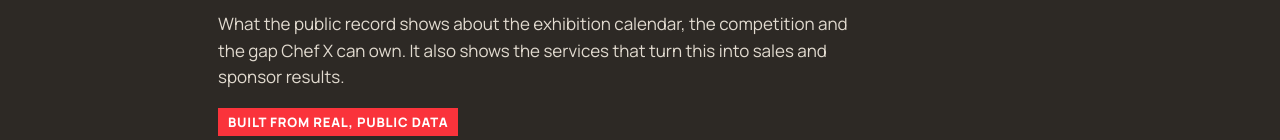
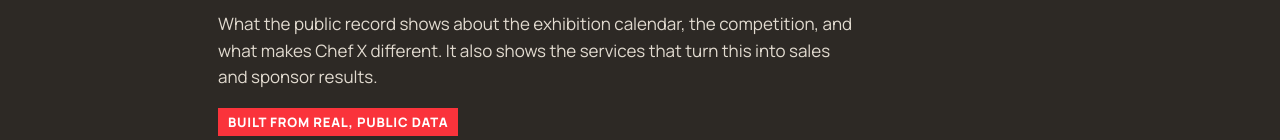
Before and after one commit to ayd-services/chefx-k7q2, a plain HTML site: page market.html in a window 1280 px wide. Shown: the part 230-370 px from the top of the page. Drawn offline with Linux system fonts and the light colour scheme.

Commit message:
Plainer wording: 'what makes Chef X different'
Claude-Session: https://claude.ai/code/session_01MjeRfthMMPt7U4rAFcqxZy

```diff
--- a/market.html
+++ b/market.html
@@ -56,7 +56,7 @@ main a{color:#B0262C;text-decoration:none;border-bottom:1px solid #F4B8BA;font-w
 .kpis{margin-top:16px!important;grid-template-columns:1fr 1fr!important}h1{font-size:30px!important}
 table{display:block;overflow-x:auto;white-space:nowrap}.two{grid-template-columns:1fr!important}}
 @media print{.bar-cta{display:none}body{padding-bottom:0}details>summary{display:none}}
-</style></head><body><header class="hero"><div class="wrap"><div class="brand"><img src="assets/ayd-mark.png" alt=""><span>AYD <span class="x">×</span> ITRUST</span></div><div class="lab">Market analysis · sample for Spot Global</div><h1>Ramadan at Kuwait International Fair:<br>where Chef X fits</h1><div class="sub">What the public record shows about the exhibition calendar, the competition and the gap Chef X can own. It also shows the services that turn this into sales and sponsor results.</div><div class="tag">BUILT FROM REAL, PUBLIC DATA</div></div><div class="prep">Prepared for Spot Global</div></header><main class="wrap"><div class="kpis"><div class="kpi"><b>68</b><span>events on KIF&#x27;s published 2026 calendar</span></div><div class="kpi"><b>18</b><span>of them ran in the 4 weeks before Ramadan 2026 or during it</span></div><div class="kpi"><b>36 of 68</b><span>were shopping &amp; fashion events</span></div><div class="kpi"><b>2</b><span>were food events, and neither was built around cooking</span></div></div><h2>What the data shows</h2>
+</style></head><body><header class="hero"><div class="wrap"><div class="brand"><img src="assets/ayd-mark.png" alt=""><span>AYD <span class="x">×</span> ITRUST</span></div><div class="lab">Market analysis · sample for Spot Global</div><h1>Ramadan at Kuwait International Fair:<br>where Chef X fits</h1><div class="sub">What the public record shows about the exhibition calendar, the competition, and what makes Chef X different. It also shows the services that turn this into sales and sponsor results.</div><div class="tag">BUILT FROM REAL, PUBLIC DATA</div></div><div class="prep">Prepared for Spot Global</div></header><main class="wrap"><div class="kpis"><div class="kpi"><b>68</b><span>events on KIF&#x27;s published 2026 calendar</span></div><div class="kpi"><b>18</b><span>of them ran in the 4 weeks before Ramadan 2026 or during it</span></div><div class="kpi"><b>36 of 68</b><span>were shopping &amp; fashion events</span></div><div class="kpi"><b>2</b><span>were food events, and neither was built around cooking</span></div></div><h2>What the data shows</h2>
 <h3>1. The run-up to Ramadan is one of the busiest stretches of the year</h3>
 <p>KIF published 68 events for 2026, with about 499 event-days across its halls.
 January and February had 9 new events each, as many as the busiest month of the year. 18 events overlapped the four weeks before Ramadan 2026 or Ramadan itself.
```
